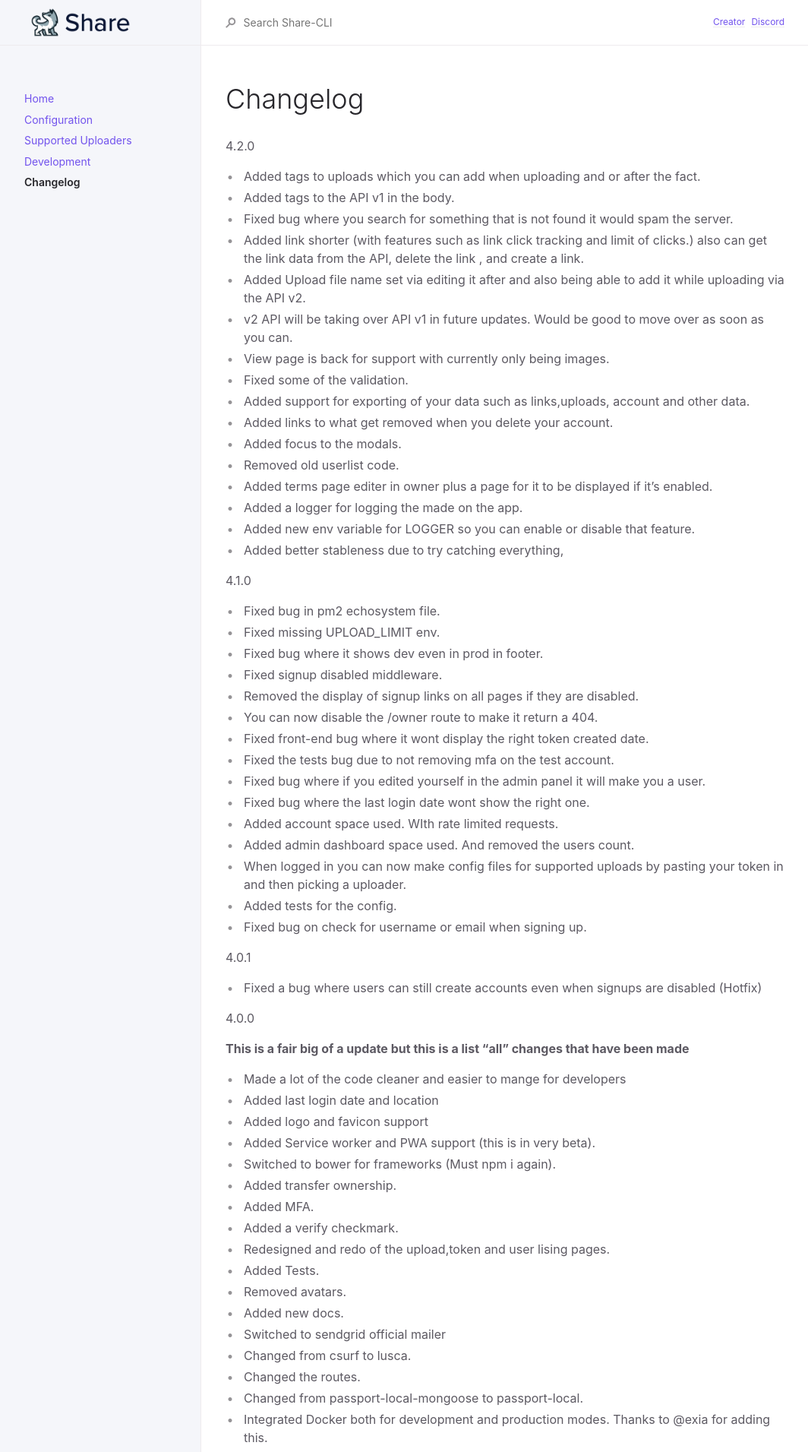
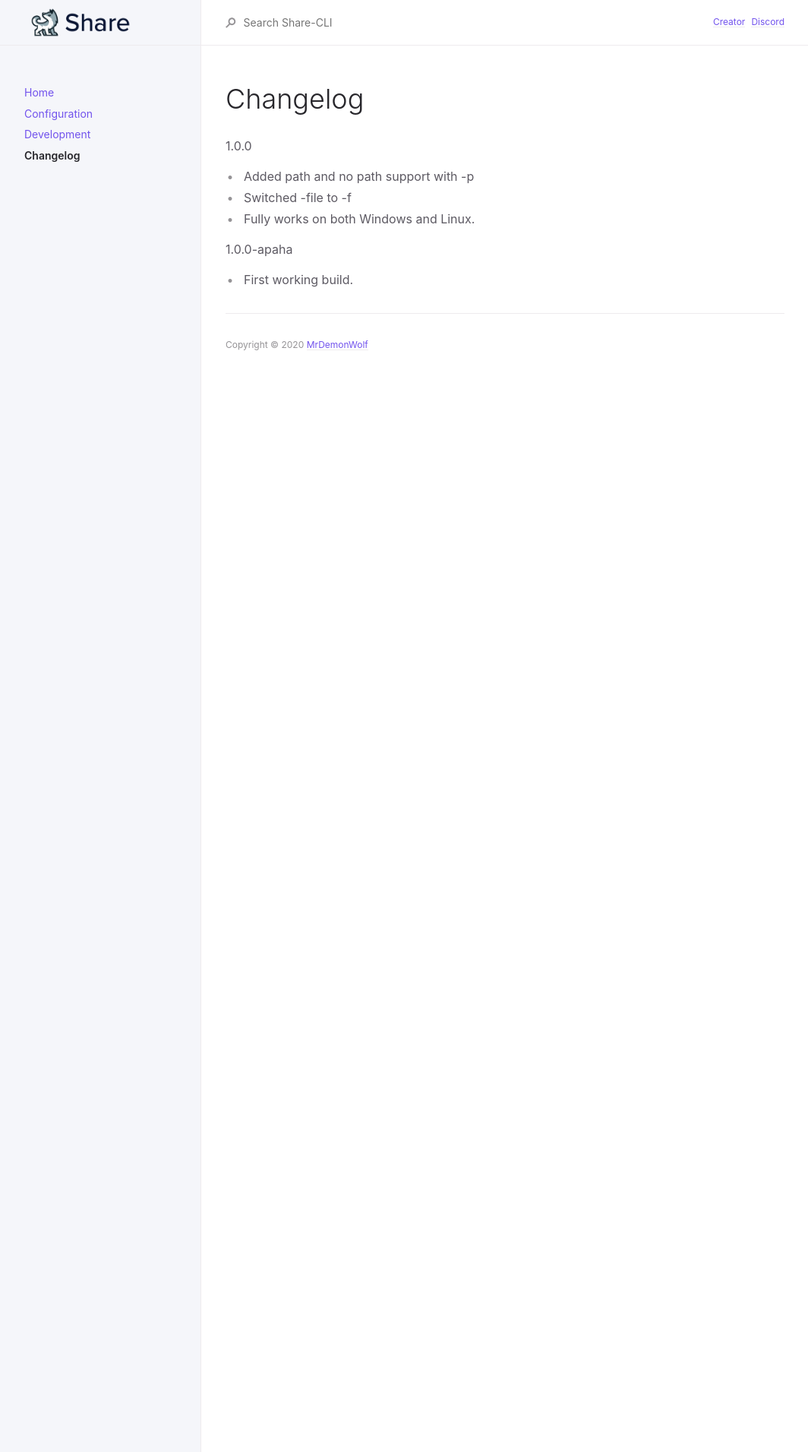
Before and after one commit to MrDemonWolf/share-cli, a Jekyll site: the page built from docs/docs/changelog.md, in a window 1280 px wide. Shown: the top 1911 px of the page at 76% size, without its empty margins (107-1171 px from the left). Built offline with Jekyll 4.4.1, drawn with Linux system fonts in a browser that asks for light colours; some of the changed text lies outside the part shown.

```diff
--- a/docs/docs/changelog.md
+++ b/docs/docs/changelog.md
@@ -5,107 +5,11 @@ nav_order: 11
 ---
 
 # Changelog
-4.2.0
-- Added tags to uploads which you can add when uploading and or after the fact.
-- Added tags to the API v1 in the body.
-- Fixed bug where you search for something that is not found it would spam the server.
-- Added link shorter (with features such as link click tracking and limit of clicks.) also can get the link data from the API, delete the link , and create a link.
-- Added Upload file name set via editing it after and also being able to add it while uploading via the API v2.
-- v2 API will be taking over API v1 in future updates.  Would be good to move over as soon as you can.
-- View page is back for support with currently only being images.
-- Fixed some of the validation.
-- Added support for exporting of your data such as links,uploads, account and other data.
-- Added links to what get removed when you delete your account.
-- Added focus to the modals.
-- Removed old userlist code.
-- Added terms page editer in owner plus a page for it to be displayed if it's enabled.
-- Added a logger for logging the made on the app.
-- Added new env variable for LOGGER so you can enable or disable that feature.
-- Added better stableness due to try catching everything,
-
-4.1.0
-- Fixed bug in pm2 echosystem file.
-- Fixed missing UPLOAD_LIMIT env.
-- Fixed bug where it shows dev even in prod in footer.
-- Fixed signup disabled middleware.
-- Removed the display of signup links on all pages if they are disabled.
-- You can now disable the /owner route to make it return a 404.
-- Fixed front-end bug where it wont display the right token created date.
-- Fixed the tests bug due to not removing mfa on the test account.
-- Fixed bug where if you edited yourself in the admin panel it will make you a user.
-- Fixed bug where the last login date wont show the right one.
-- Added account space used.  WIth rate limited requests.
-- Added admin dashboard space used.  And removed the users count.
-- When logged in you can now make config files for supported uploads by pasting your token in and then picking a uploader.
-- Added tests for the config.
-- Fixed bug on check for username or email when signing up.
-
-4.0.1
-* Fixed a bug where users can still create accounts even when signups are disabled (Hotfix)
-
-4.0.0
-
-__This is a fair big of a update but this is a list "all" changes that have been made__
-
-* Made a lot of the code cleaner and easier to mange for developers
-* Added last login date and location
-* Added logo and favicon support
-* Added Service worker and PWA support (this is in very beta).
-* Switched to bower for frameworks (Must npm i again).
-* Added transfer ownership.
-* Added MFA.
-* Added a verify checkmark.
-* Redesigned and redo of the upload,token and user lising pages.
-* Added Tests.
-* Removed avatars.
-* Added new docs.
-* Switched to sendgrid official mailer
-* Changed from csurf to lusca.
-* Changed the routes.
-* Changed from passport-local-mongoose to passport-local.
-* Integrated Docker both for development and production modes.  Thanks to @exia for adding this.
-* Adding a better way to handle the emails.  As there is so many templates that are just reused.  For easier reuse.
-* Added Streamer mode.  It will stop leaks for both the user and if they have admin others as well.
-* Now you can make yourself owner  by going to /owner.  If the email matches the one in the env then it will change the account to owner (This is safe as the email has to be verified anyways which makes sure its yours.).
-* API route has been changed file and image route to just be as one.
-* All upload lists have been reworked to be faster.
-* You can now limit the size of each upload by default its 100M.
-* Fixed dashboard so it will add a 's' when there is more the one user or upload.
-* Added suspend users 24 hours , a week, and even a month. With unsuspend.
-* Added ban and unban users. Confirm the ban of a user has been added.
-* Changed text from 'Create user' to 'Create new user' in admin users.
-* Fixed the link in the admin nav gallery.  Now it links to the gallery.
-* Fixed the navbar in admin gallery as it was linking the wrong one.
-
-3.1.2
-* Hotfix for createdAt date in the upload.js. Now when  you upload it should show the right date.
-
-3.1.1
-* Fixed bug with middleware.
-
-3.1.0
-* Removed File and Text views.
-* Removed Removed text support due to others being better. (You should use github gists if anything.).
-
-3.0.1
-* Added Dec to image and files.
-
-3.0.0
-* Better Gallery
-* Added support for proxy more.
-* Now the upload link will add https based on the proxy and even the domain of the server.
-* Fixed login bug with tokens via the proxy trust.
-* Updated env template.
-* Added psd, doc, docx, xls, xlsx file support.
-* Added better ZIP upload support.
-* Changed to npm start from npm run web.
-* Added templates for sharex imput (All you have to do is replace the name and add your API key).
-* Added robots.txt.
-
-2.0.0
-* Many changes
-* Better upload URLs
-* View pages for files,images, and text
 
 1.0.0
-* First public build.
+* Added path and no path support with -p
+* Switched -file to -f
+* Fully works on both Windows and Linux.
+
+1.0.0-apaha
+* First working build.
```
Also changed, not shown: docs/docs/configuration.md (added, +31 -0 lines), docs/docs/configuration/configuration.md (deleted, +0 -179 lines), docs/docs/configuration/sendgrid.md (deleted, +0 -14 lines), docs/docs/uploaders/sharex.md (deleted, +0 -35 lines), docs/docs/uploaders/uploaders.md (deleted, +0 -12 lines), docs/index.md (+16 -19 lines), docs/docs/testing.md (deleted).
